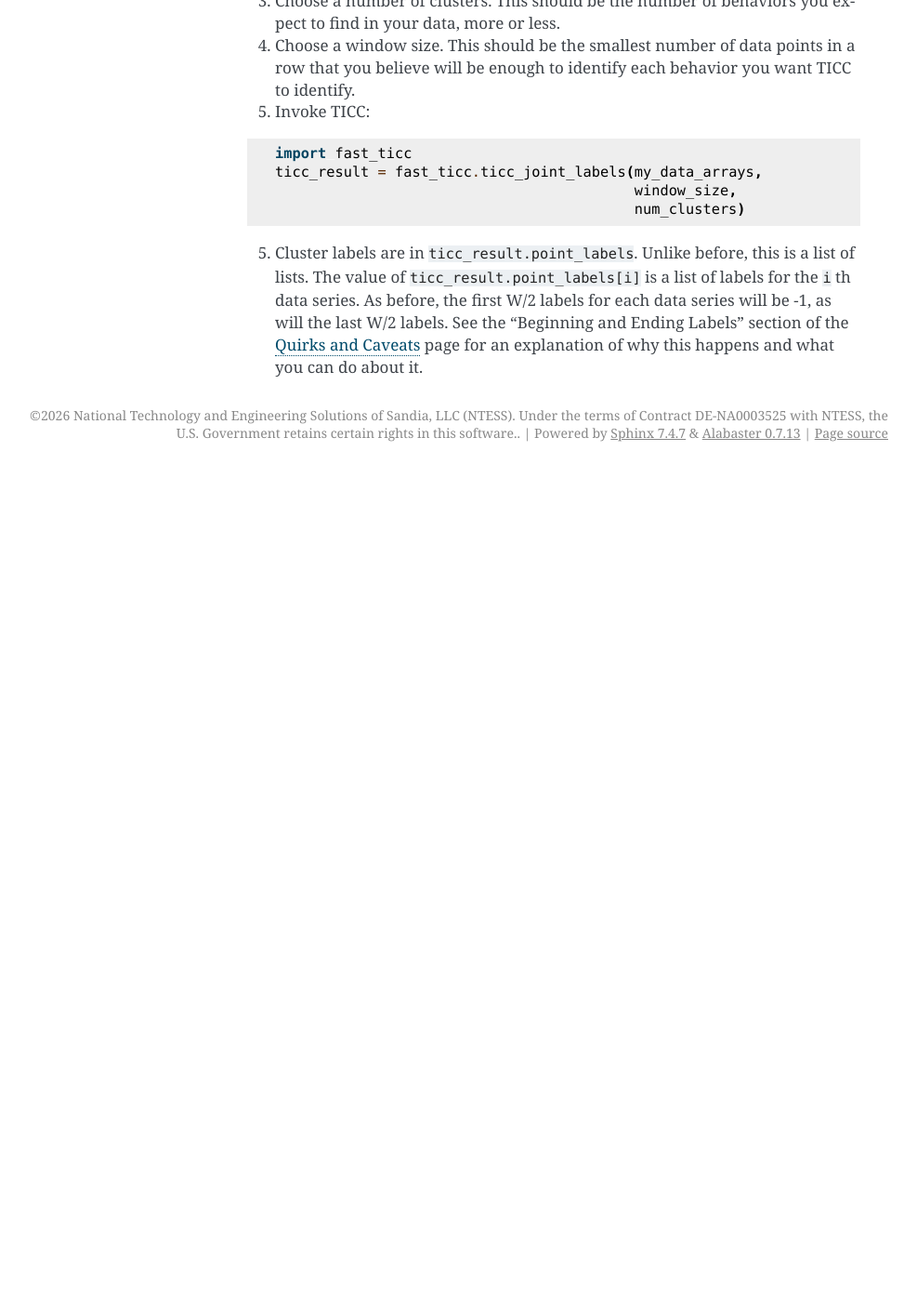
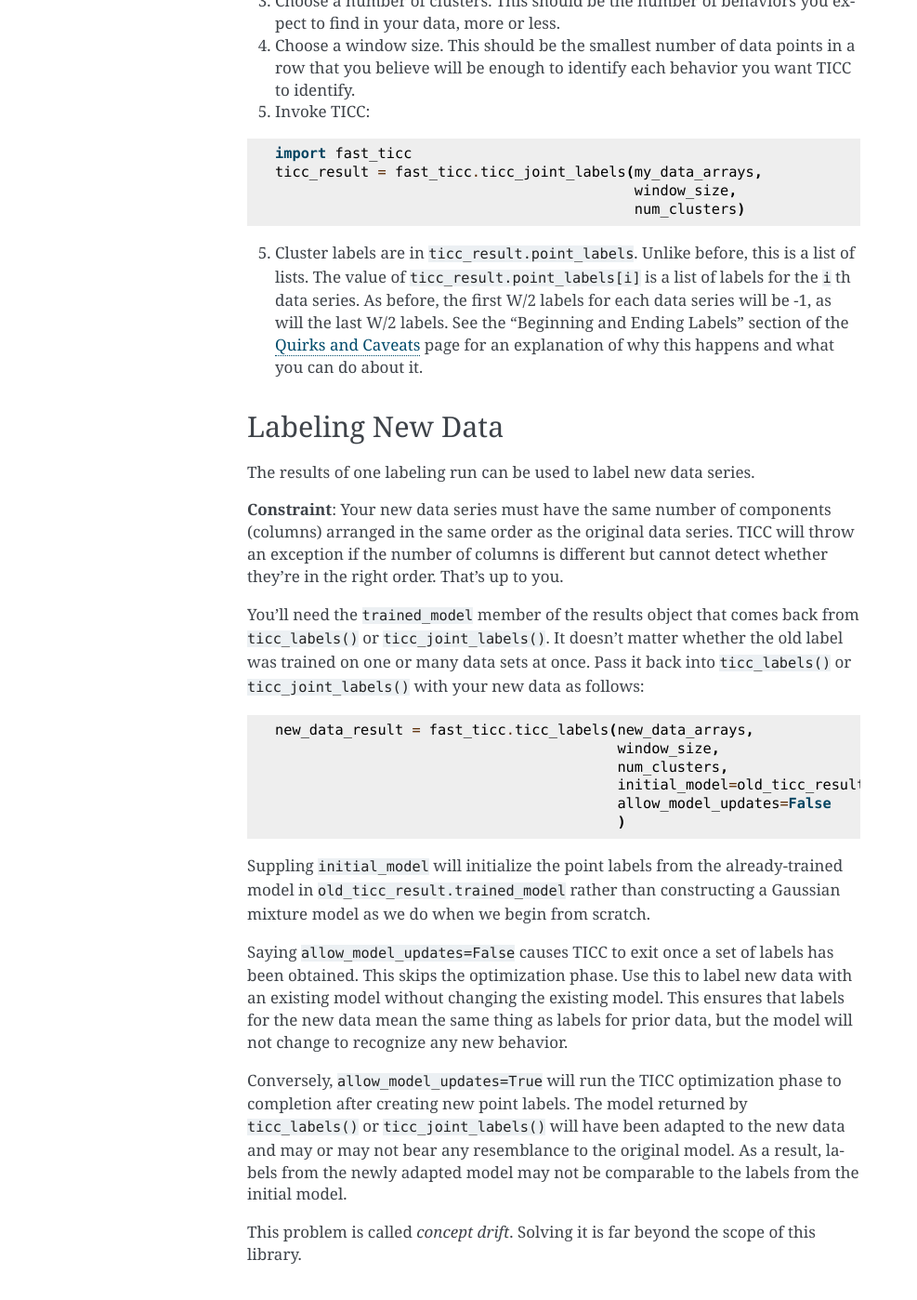
Before and after one commit to sandialabs/fast_ticc, a Sphinx documentation site: the page built from docs/source/user_guide.rst, in a window 1280 px wide and 1400 px high, scrolled down 1052 px. Shown: the whole window at 93% size, without its empty margins (154-1141 px from the left). Built offline with Sphinx 7.4.7, drawn with Linux system fonts in a browser that asks for light colours; before the commit the page ends 1557 px from its top, so only the background shows below that.

Commit message:
Update user guide for labeling new data
Include documentation for `initial_model` and `allow_model_updates`.

```diff
--- a/docs/source/user_guide.rst
+++ b/docs/source/user_guide.rst
@@ -51,3 +51,31 @@ We also support labeling several data sets at the same time with a common set of
 
 
 5. Cluster labels are in ``ticc_result.point_labels``.  Unlike before, this is a list of lists.  The value of ``ticc_result.point_labels[i]`` is a list of labels for the ``i`` th data series.  As before, the first W/2 labels for each data series will be -1, as will the last W/2 labels.  See the "Beginning and Ending Labels" section of the :doc:`Quirks and Caveats <quirks>` page for an explanation of why this happens and what you can do about it.
+
+
+Labeling New Data
+-----------------
+
+The results of one labeling run can be used to label new data series.
+
+**Constraint**: Your new data series must have the same number of components (columns) arranged in the same order as the original data series.  TICC will throw an exception if the number of columns is different but cannot detect whether they're in the right order.  That's up to you.
+
+
+You'll need the ``trained_model`` member of the results object that comes back from ``ticc_labels()`` or ``ticc_joint_labels()``.  It doesn't matter whether the old label was trained on one or many data sets at once.  Pass it back into ``ticc_labels()`` or ``ticc_joint_labels()`` with your new data as follows:
+
+.. code-block:: python
+
+    new_data_result = fast_ticc.ticc_labels(new_data_arrays,
+                                            window_size,
+                                            num_clusters,
+                                            initial_model=old_ticc_result.trained_model,
+                                            allow_model_updates=False
+                                            )
+
+Suppling ``initial_model`` will initialize the point labels from the already-trained model in ``old_ticc_result.trained_model`` rather than constructing a Gaussian mixture model as we do when we begin from scratch.
+
+Saying ``allow_model_updates=False`` causes TICC to exit once a set of labels has been obtained.  This skips the optimization phase.  Use this to label new data with an existing model without changing the existing model.  This ensures that labels for the new data mean the same thing as labels for prior data, but the model will not change to recognize any new behavior.
+
+Conversely, ``allow_model_updates=True`` will run the TICC optimization phase to completion after creating new point labels. The model returned by ``ticc_labels()`` or ``ticc_joint_labels()`` will have been adapted to the new data and may or may not bear any resemblance to the original model.  As a result, labels from the newly adapted model may not be comparable to the labels from the initial model.
+
+This problem is called *concept drift*.  Solving it is far beyond the scope of this library.
```
